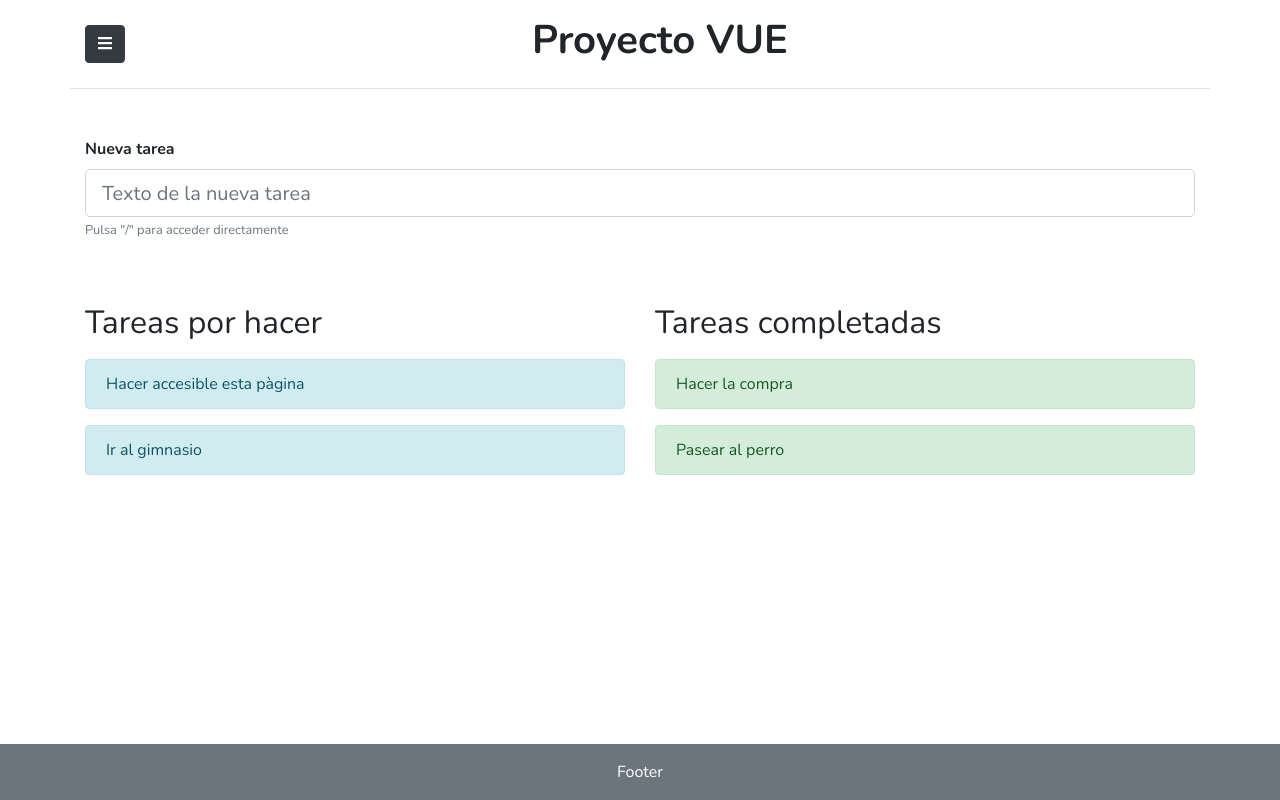
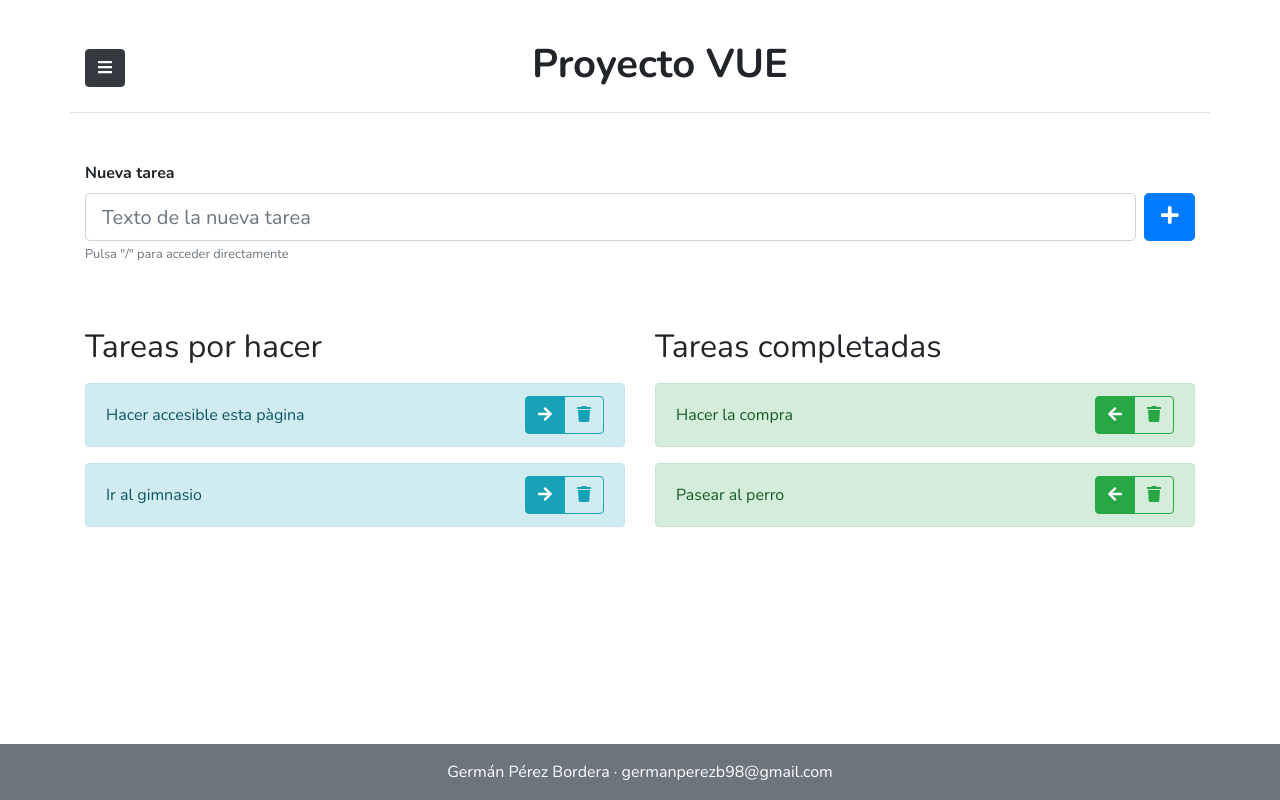
Before and after one commit to ierman1/practica-curso-vue, a Vue app: page / in a window 1280 px wide. Built offline with nearby package versions, Linux system fonts and the light colour scheme.

Commit message:
Acciones con las tareas hechas

```diff
--- a/src/App.vue
+++ b/src/App.vue
@@ -1,6 +1,6 @@
 <template>
     <div id="app">
-        <header class="container-sm py-3 border-bottom">
+        <header class="container-sm mt-4 py-3 border-bottom">
             <b-button v-b-toggle.sidebar variant="dark">
                 <font-awesome-icon icon="bars"></font-awesome-icon>
             </b-button>
@@ -14,7 +14,7 @@
             <router-view/>
         </main>
         <footer class="bg-secondary text-white text-center p-3">
-            Footer
+            Germán Pérez Bordera · <a class="text-white" href="mailto:germanperezb98@gmail.com">germanperezb98@gmail.com</a>
         </footer>
     </div>
 </template>
--- a/src/components/Task.vue
+++ b/src/components/Task.vue
@@ -1,13 +1,48 @@
 <template>
-	<b-alert show :variant="status == 'done' ? 'success' : 'info'">
-		{{ text }}
+	<b-alert show :variant="variant">
+		<div class="d-flex justify-content-between align-items-center">
+			<span>{{ task.text }}</span>
+			<b-button-group>
+				<b-button v-if="task.status == 'todo'" :variant="variant" v-on:click="emitChange('done')">
+					<span class="sr-only">
+						Cambiar estado a 'finalizada'
+					</span>
+					<font-awesome-icon icon="arrow-right"></font-awesome-icon>
+				</b-button>
+				<b-button v-if="task.status == 'done'" :variant="variant" v-on:click="emitChange('todo')">
+					<span class="sr-only">
+						Cambiar estado a 'pendiente'
+					</span>
+					<font-awesome-icon icon="arrow-left"></font-awesome-icon>
+				</b-button>
+				<b-button :variant="'outline-' + variant" v-on:click="emitRemoval">
+					<span class="sr-only">
+						Eliminar tarea
+					</span>
+					<font-awesome-icon icon="trash"></font-awesome-icon>
+				</b-button>
+			</b-button-group>
+		</div>
 	</b-alert>
 </template>
 
 <script>
 	export default {
 		name: 'Task',
-		props: ['text', 'status']
+		props: ['task'],
+		data: function() {
+			return {
+				variant: this.task.status == 'done' ? 'success' : 'info'
+			};
+		},
+		methods: {
+			emitRemoval: function () {
+				this.$emit('deleted', this.task.id);
+			},
+			emitChange: function (newStatus) {
+				this.$emit('changed', {id: this.task.id, status: newStatus});
+			}
+		},
 	}
 </script>
 
--- a/src/views/Tasks.vue
+++ b/src/views/Tasks.vue
@@ -1,9 +1,11 @@
 <template>
 	<div class="tasks">
+		<form v-on:submit="createTask">
+			<div class="d-flex align-items-center">
 				<b-form-group
 					label="Nueva tarea"
 					label-for="newTask"
-			class="font-weight-bold"
+					class="font-weight-bold flex-grow-1 pr-2"
 					description='Pulsa "/" para acceder directamente'>
 					<b-form-input
 						id="newTask"
@@ -14,17 +16,25 @@
 						required>
 					</b-form-input>
 				</b-form-group>
+				<b-button variant="primary" size="lg" style="margin-top: -8px;" type="submit">
+					<span class="sr-only">
+						Cambiar estado a 'finalizada'
+					</span>
+					<font-awesome-icon icon="plus"></font-awesome-icon>
+				</b-button>
+			</div>
+		</form>
 		<div class="row mb-5">
 			<div class="col-12 col-lg-6">
 				<div class="todo-tasks mt-5">
 					<h2 class="mb-3">Tareas por hacer</h2>
-					<Task v-for="task in tasks.filter(task => task.status == 'todo')" v-bind:key="task.text" :text="task.text" :status="task.status"></Task>
+					<Task v-for="task in tasks.filter(task => task.status == 'todo')" v-bind:key="task.text" :task="task" @changed="changeStatus" @deleted="deleteTask"></Task>
 				</div>
 			</div>
 			<div class="col-12 col-lg-6">
 				<div class="done-tasks mt-5">
 					<h2 class="mb-3">Tareas completadas</h2>
-					<Task v-for="task in tasks.filter(task => task.status == 'done')" v-bind:key="task.text" :text="task.text" :status="task.status"></Task>
+					<Task v-for="task in tasks.filter(task => task.status == 'done')" v-bind:key="task.text" :task="task" @changed="changeStatus" @deleted="deleteTask"></Task>
 				</div>
 			</div>
 		</div>
@@ -40,11 +50,30 @@
 			return {
 				newTask: "",
 				tasks: [
-					{ text: 'Hacer la compra', status: 'done' },
-					{ text: 'Pasear al perro', status: 'done' },
-					{ text: 'Hacer accesible esta pàgina', status: 'todo' },
-					{ text: 'Ir al gimnasio', status: 'todo' }
+					{ id: 1, text: 'Hacer la compra', status: 'done' },
+					{ id: 2, text: 'Pasear al perro', status: 'done' },
+					{ id: 3, text: 'Hacer accesible esta pàgina', status: 'todo' },
+					{ id: 4, text: 'Ir al gimnasio', status: 'todo' }
 				]
+			}
+		},
+		methods: {
+			createTask: function(e) {
+				e.preventDefault();
+
+				this.tasks.push({
+					id: Date.now(),
+					text: this.newTask,
+					status: 'todo'
+				});
+
+				this.newTask = "";
+			},
+			changeStatus(data) {
+				this.tasks.find(task => task.id == data.id).status = data.status;
+			},
+			deleteTask: function (id) {
+				this.tasks.splice(this.tasks.indexOf(this.tasks.find(task => task.id == id)), 1);
 			}
 		},
 		mounted: () => {
```
Lines whose indentation alone changed are shown as unchanged.
